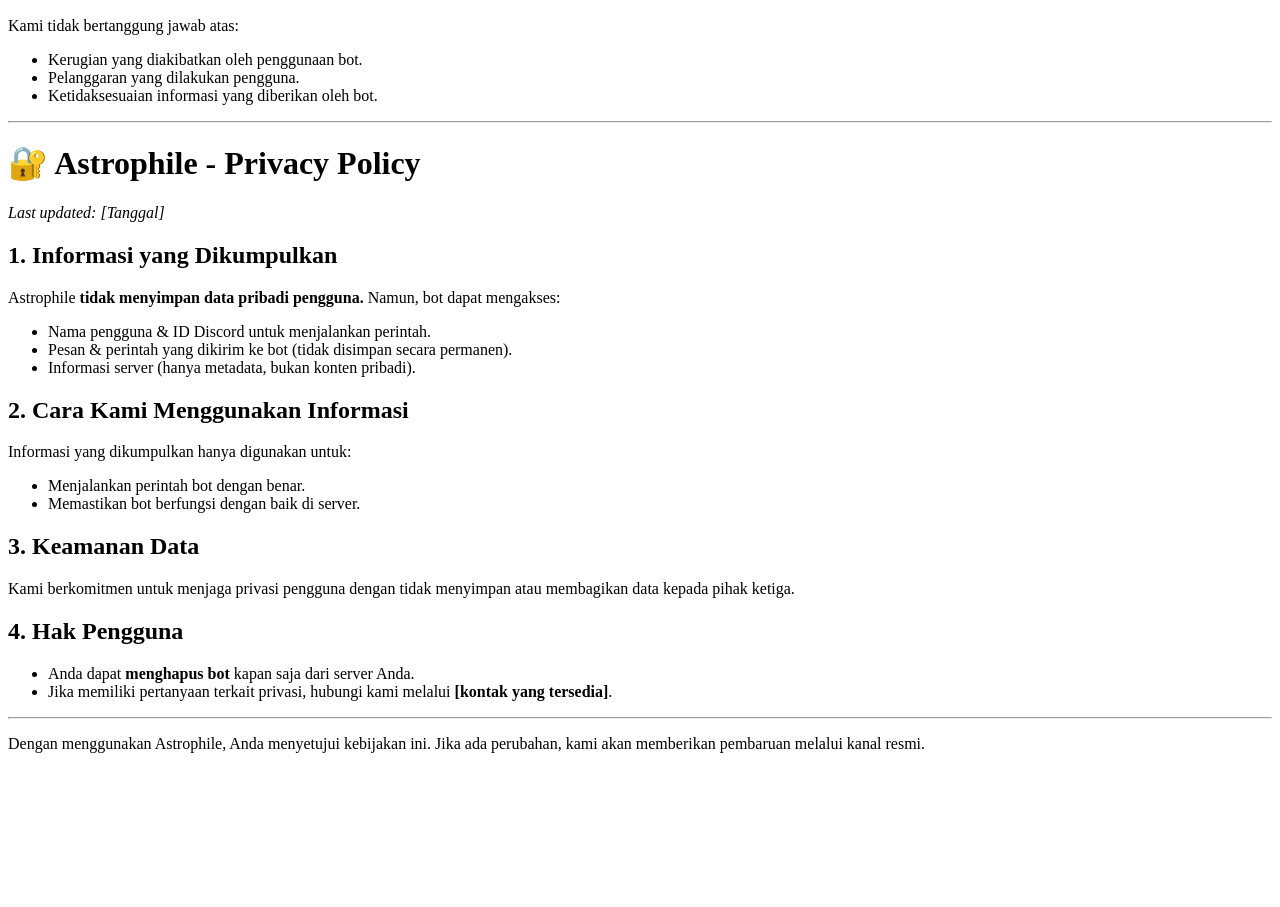
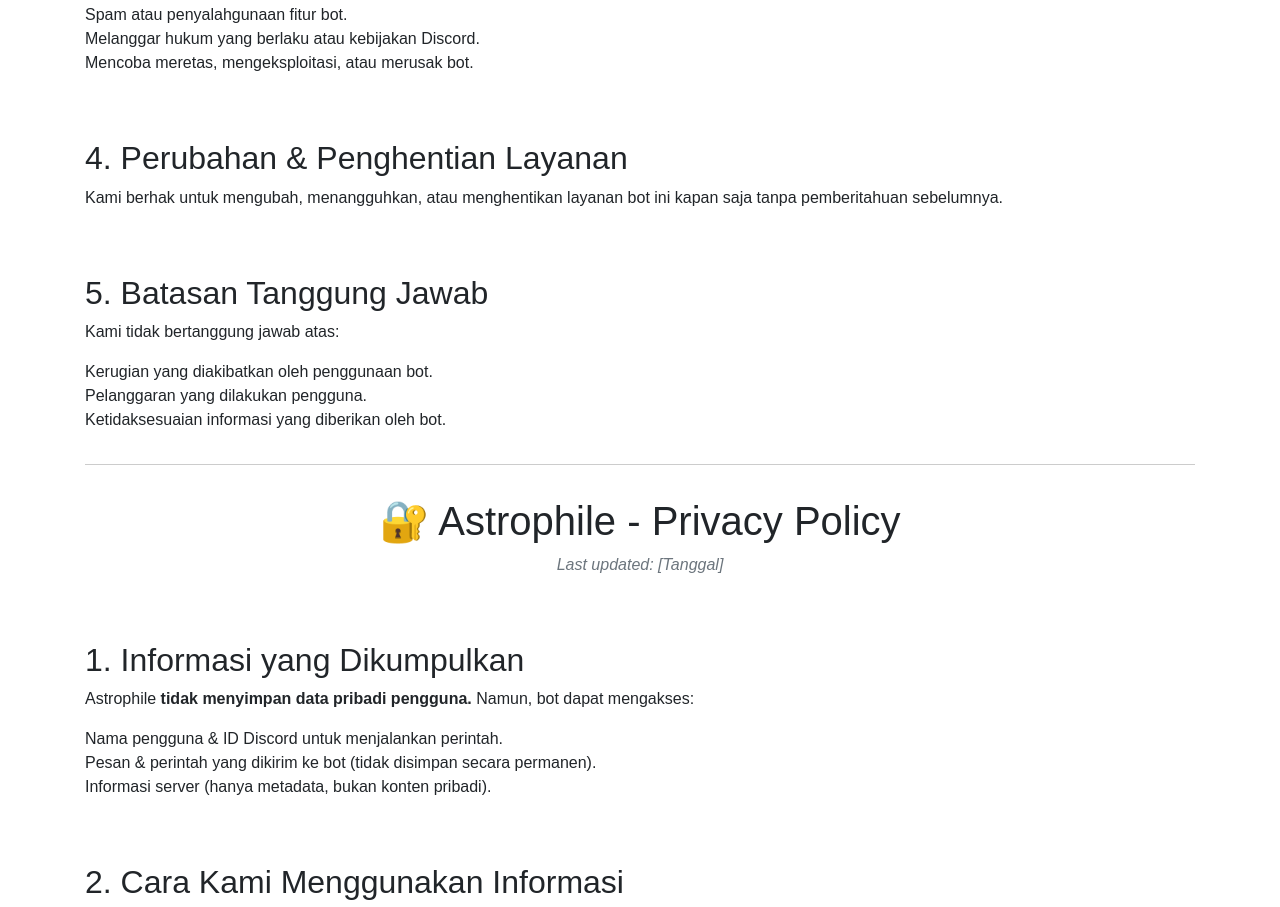
Before and after one commit to RakaMuttaqin/Astrophile-Discord-Bot-, a website: page docs/index.html in a window 1280 px wide. Shown: the part 576-1483 px from the top of the page. Before the commit the page ends 1345 px from the top, so only its background shows below. Drawn offline with nearby package versions, Linux system fonts and the light colour scheme.

Commit message:
Edit tos dan pp

```diff
--- a/docs/index.html
+++ b/docs/index.html
@@ -4,10 +4,31 @@
     <meta charset="UTF-8" />
     <meta name="viewport" content="width=device-width, initial-scale=1.0" />
     <title>Astrophile - Terms of Service & Privacy Policy</title>
+    <link
+      href="https://maxcdn.bootstrapcdn.com/bootstrap/4.5.2/css/bootstrap.min.css"
+      rel="stylesheet"
+    />
+    <style>
+      body {
+        font-family: Arial, sans-serif;
+        margin: 2em;
+      }
+      h1 {
+        text-align: center;
+      }
+      h2 {
+        margin-top: 2em;
+      }
+      hr {
+        border: none;
+        border-top: 1px solid #ccc;
+        margin: 2em 0;
+      }
+    </style>
   </head>
-  <body>
+  <body class="container">
     <h1>🌌 Astrophile - Terms of Service (ToS)</h1>
-    <p><em>Last updated: [Tanggal]</em></p>
+    <p class="text-muted text-center"><em>Last updated: [Tanggal]</em></p>
 
     <h2>1. Penerimaan Ketentuan</h2>
     <p>
@@ -17,7 +38,7 @@
     </p>
 
     <h2>2. Persyaratan Pengguna</h2>
-    <ul>
+    <ul class="list-unstyled">
       <li>
         Anda harus berusia minimal 13 tahun atau sesuai dengan kebijakan
         Discord.
@@ -31,7 +52,7 @@
 
     <h2>3. Penggunaan yang Dilarang</h2>
     <p>Dilarang menggunakan Astrophile untuk:</p>
-    <ul>
+    <ul class="list-unstyled">
       <li>Spam atau penyalahgunaan fitur bot.</li>
       <li>Melanggar hukum yang berlaku atau kebijakan Discord.</li>
       <li>Mencoba meretas, mengeksploitasi, atau merusak bot.</li>
@@ -45,7 +66,7 @@
 
     <h2>5. Batasan Tanggung Jawab</h2>
     <p>Kami tidak bertanggung jawab atas:</p>
-    <ul>
+    <ul class="list-unstyled">
       <li>Kerugian yang diakibatkan oleh penggunaan bot.</li>
       <li>Pelanggaran yang dilakukan pengguna.</li>
       <li>Ketidaksesuaian informasi yang diberikan oleh bot.</li>
@@ -54,14 +75,14 @@
     <hr />
 
     <h1>🔐 Astrophile - Privacy Policy</h1>
-    <p><em>Last updated: [Tanggal]</em></p>
+    <p class="text-muted text-center"><em>Last updated: [Tanggal]</em></p>
 
     <h2>1. Informasi yang Dikumpulkan</h2>
     <p>
       Astrophile <strong>tidak menyimpan data pribadi pengguna.</strong> Namun,
       bot dapat mengakses:
     </p>
-    <ul>
+    <ul class="list-unstyled">
       <li>Nama pengguna & ID Discord untuk menjalankan perintah.</li>
       <li>
         Pesan & perintah yang dikirim ke bot (tidak disimpan secara permanen).
@@ -71,7 +92,7 @@
 
     <h2>2. Cara Kami Menggunakan Informasi</h2>
     <p>Informasi yang dikumpulkan hanya digunakan untuk:</p>
-    <ul>
+    <ul class="list-unstyled">
       <li>Menjalankan perintah bot dengan benar.</li>
       <li>Memastikan bot berfungsi dengan baik di server.</li>
     </ul>
@@ -83,7 +104,7 @@
     </p>
 
     <h2>4. Hak Pengguna</h2>
-    <ul>
+    <ul class="list-unstyled">
       <li>
         Anda dapat <strong>menghapus bot</strong> kapan saja dari server Anda.
       </li>
```
Also changed, not shown: docs/privacy_policy.md (+1 -1 lines).
